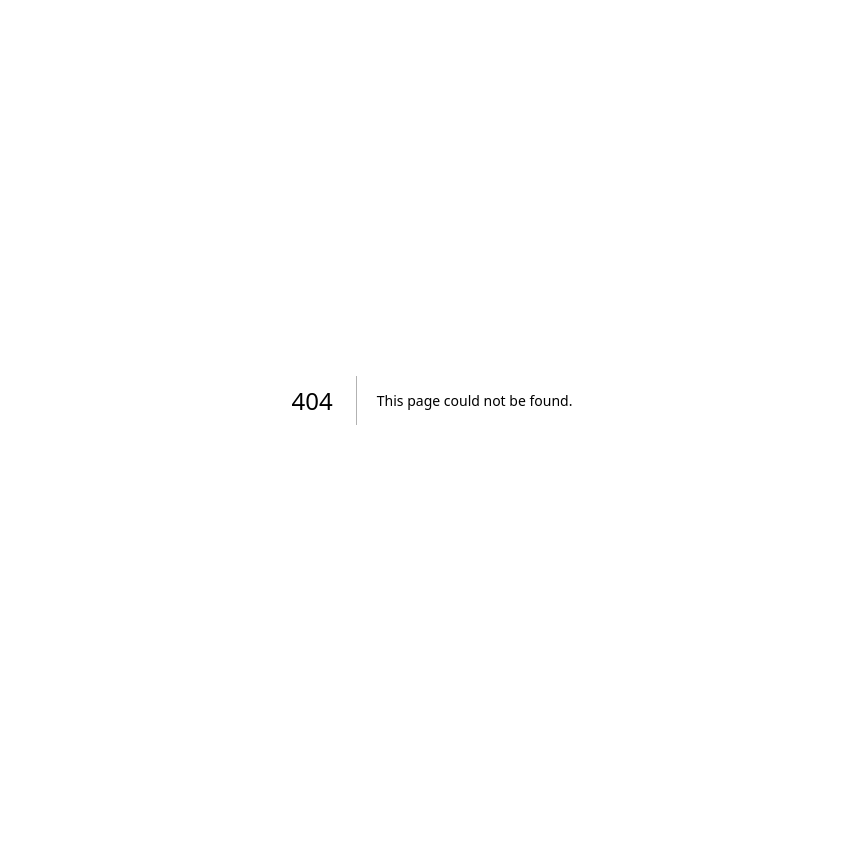
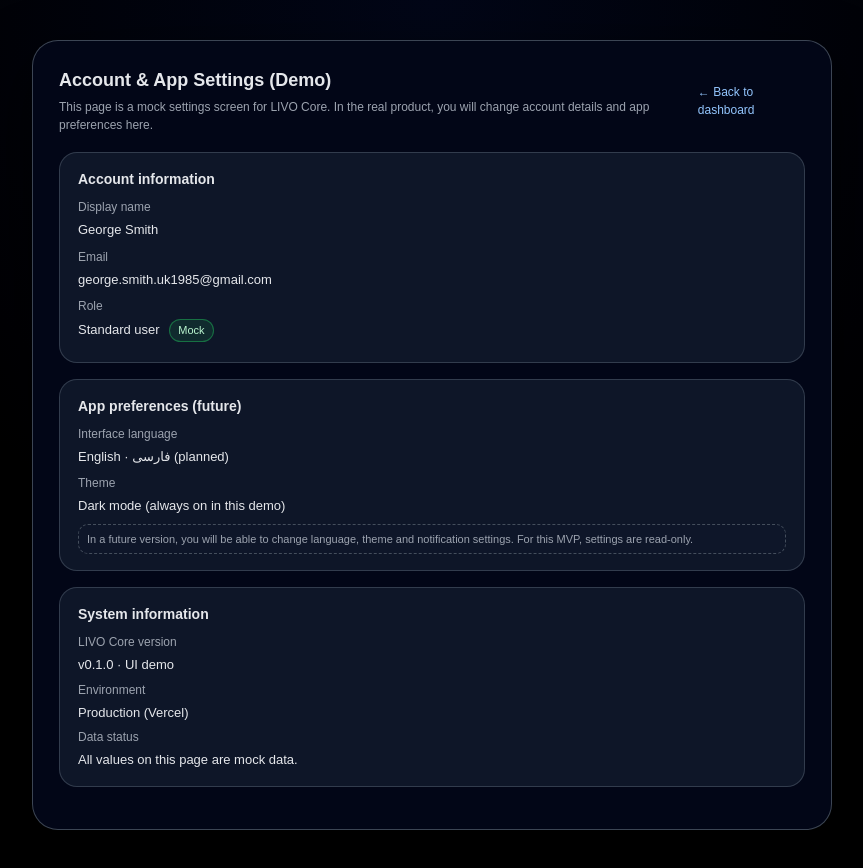
Before and after one commit to georgesmithuk1985-creator/livo-ai-wold, a Next.js app: page /settings in a window 1280 px wide. Before the commit this address had no page. Shown: the whole page, without its empty margins (208-1071 px from the left). Before the commit the page ends 800 px from the top, so only its background shows below. Built offline with nearby package versions, Linux system fonts and the light colour scheme.

Commit message:
Add settings page and header link

```diff
--- a/app/dashboard/page.tsx
+++ b/app/dashboard/page.tsx
@@ -77,6 +77,12 @@ export default function DashboardPage() {
     marginBottom: "24px",
   };
 
+  const headerRight: React.CSSProperties = {
+    display: "flex",
+    alignItems: "center",
+    gap: "8px",
+  };
+
   const logoutButtonStyle: React.CSSProperties = {
     padding: "8px 18px",
     borderRadius: "999px",
@@ -85,6 +91,16 @@ export default function DashboardPage() {
     color: "#e5e7eb",
     cursor: "pointer",
     fontSize: "13px",
+  };
+
+  const settingsButtonStyle: React.CSSProperties = {
+    padding: "6px 14px",
+    borderRadius: "999px",
+    border: "1px solid rgba(59, 130, 246, 0.5)",
+    background: "rgba(15, 23, 42, 0.85)",
+    color: "#bfdbfe",
+    cursor: "pointer",
+    fontSize: "12px",
   };
 
   const statGridStyle: React.CSSProperties = {
@@ -197,6 +213,16 @@ export default function DashboardPage() {
             </p>
           </div>
 
+          <div style={headerRight}>
+            <button
+              type="button"
+              style={settingsButtonStyle}
+              onClick={() => {
+                window.location.href = "/settings";
+              }}
+            >
+              Settings
+            </button>
             <button
               type="button"
               style={logoutButtonStyle}
@@ -206,6 +232,7 @@ export default function DashboardPage() {
             >
               Logout (mock)
             </button>
+          </div>
         </header>
 
         {/* Stats */}
--- /dev/null
+++ b/app/settings/page.tsx
@@ -0,0 +1,201 @@
+"use client";
+
+import React from "react";
+
+export default function SettingsPage() {
+  const pageStyle: React.CSSProperties = {
+    minHeight: "100vh",
+    background: "radial-gradient(circle at top, #020617, #000000 60%)",
+    display: "flex",
+    justifyContent: "center",
+    alignItems: "flex-start",
+    padding: "40px 12px",
+    boxSizing: "border-box",
+    color: "#e5e7eb",
+  };
+
+  const shellStyle: React.CSSProperties = {
+    width: "100%",
+    maxWidth: "800px",
+    background:
+      "radial-gradient(circle at top left, #020617, #020617 40%, #020617)",
+    borderRadius: "26px",
+    boxShadow: "0 24px 60px rgba(0,0,0,0.75)",
+    padding: "26px",
+    border: "1px solid rgba(75, 85, 99, 0.8)",
+    boxSizing: "border-box",
+  };
+
+  const headerStyle: React.CSSProperties = {
+    display: "flex",
+    justifyContent: "space-between",
+    alignItems: "center",
+    marginBottom: "18px",
+  };
+
+  const backLinkStyle: React.CSSProperties = {
+    fontSize: "12px",
+    color: "#93c5fd",
+    textDecoration: "none",
+  };
+
+  const sectionStyle: React.CSSProperties = {
+    background: "rgba(15, 23, 42, 0.96)",
+    borderRadius: "18px",
+    padding: "16px 18px",
+    border: "1px solid rgba(55, 65, 81, 0.9)",
+    marginBottom: "16px",
+  };
+
+  const labelStyle: React.CSSProperties = {
+    fontSize: "12px",
+    color: "#9ca3af",
+    marginBottom: "4px",
+  };
+
+  const valueStyle: React.CSSProperties = {
+    fontSize: "13px",
+    fontWeight: 500,
+  };
+
+  const pillStyle: React.CSSProperties = {
+    display: "inline-flex",
+    alignItems: "center",
+    justifyContent: "center",
+    padding: "2px 8px",
+    borderRadius: "999px",
+    fontSize: "11px",
+    marginLeft: "6px",
+    background: "rgba(34, 197, 94, 0.12)",
+    color: "#bbf7d0",
+    border: "1px solid rgba(34, 197, 94, 0.45)",
+  };
+
+  const disabledControl: React.CSSProperties = {
+    marginTop: "8px",
+    fontSize: "11px",
+    color: "#9ca3af",
+    padding: "6px 8px",
+    borderRadius: "10px",
+    background: "rgba(15, 23, 42, 0.9)",
+    border: "1px dashed rgba(75, 85, 99, 0.9)",
+  };
+
+  return (
+    <main style={pageStyle}>
+      <div style={shellStyle}>
+        <header style={headerStyle}>
+          <div>
+            <h1
+              style={{
+                fontSize: "18px",
+                fontWeight: 600,
+                marginBottom: "4px",
+              }}
+            >
+              Account & App Settings (Demo)
+            </h1>
+            <p
+              style={{
+                fontSize: "12px",
+                color: "#9ca3af",
+              }}
+            >
+              This page is a mock settings screen for LIVO Core. In the real
+              product, you will change account details and app preferences here.
+            </p>
+          </div>
+          <a href="/dashboard" style={backLinkStyle}>
+            ← Back to dashboard
+          </a>
+        </header>
+
+        {/* Account information */}
+        <section style={sectionStyle}>
+          <h2
+            style={{
+              fontSize: "14px",
+              fontWeight: 600,
+              marginBottom: "8px",
+            }}
+          >
+            Account information
+          </h2>
+
+          <div style={{ marginBottom: "8px" }}>
+            <div style={labelStyle}>Display name</div>
+            <div style={valueStyle}>George Smith</div>
+          </div>
+
+          <div style={{ marginBottom: "8px" }}>
+            <div style={labelStyle}>Email</div>
+            <div style={valueStyle}>george.smith.uk1985@gmail.com</div>
+          </div>
+
+          <div style={{ marginBottom: "4px" }}>
+            <div style={labelStyle}>Role</div>
+            <div style={valueStyle}>
+              Standard user <span style={pillStyle}>Mock</span>
+            </div>
+          </div>
+        </section>
+
+        {/* App preferences */}
+        <section style={sectionStyle}>
+          <h2
+            style={{
+              fontSize: "14px",
+              fontWeight: 600,
+              marginBottom: "8px",
+            }}
+          >
+            App preferences (future)
+          </h2>
+
+          <div style={{ marginBottom: "8px" }}>
+            <div style={labelStyle}>Interface language</div>
+            <div style={valueStyle}>English · فارسی (planned)</div>
+          </div>
+
+          <div style={{ marginBottom: "8px" }}>
+            <div style={labelStyle}>Theme</div>
+            <div style={valueStyle}>Dark mode (always on in this demo)</div>
+          </div>
+
+          <div style={disabledControl}>
+            In a future version, you will be able to change language, theme and
+            notification settings. For this MVP, settings are read-only.
+          </div>
+        </section>
+
+        {/* System information */}
+        <section style={sectionStyle}>
+          <h2
+            style={{
+              fontSize: "14px",
+              fontWeight: 600,
+              marginBottom: "8px",
+            }}
+          >
+            System information
+          </h2>
+
+          <div style={{ marginBottom: "6px" }}>
+            <div style={labelStyle}>LIVO Core version</div>
+            <div style={valueStyle}>v0.1.0 · UI demo</div>
+          </div>
+
+          <div style={{ marginBottom: "6px" }}>
+            <div style={labelStyle}>Environment</div>
+            <div style={valueStyle}>Production (Vercel)</div>
+          </div>
+
+          <div style={{ marginBottom: "0px" }}>
+            <div style={labelStyle}>Data status</div>
+            <div style={valueStyle}>All values on this page are mock data.</div>
+          </div>
+        </section>
+      </div>
+    </main>
+  );
+}
```
Lines whose indentation alone changed are shown as unchanged.
